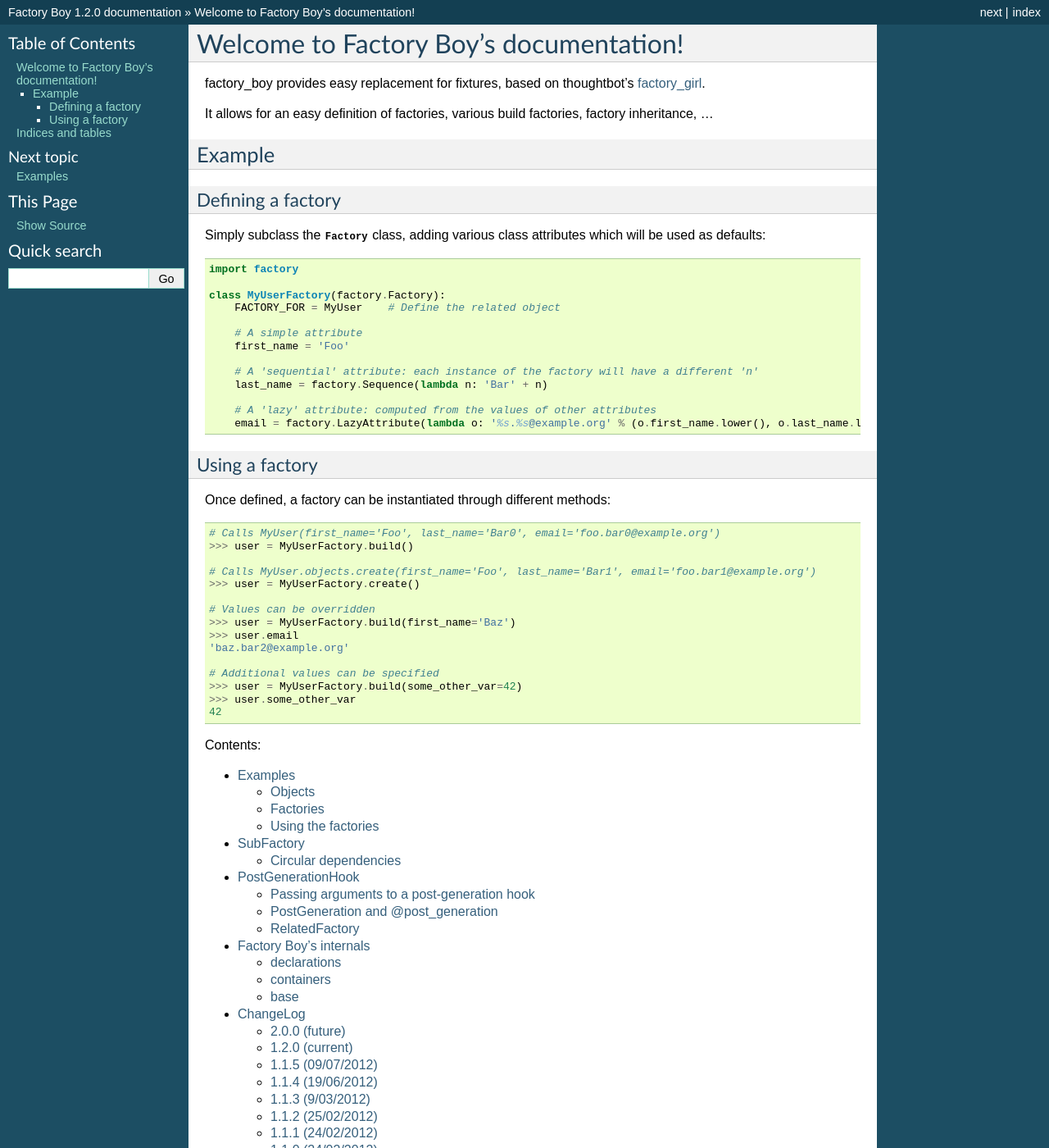
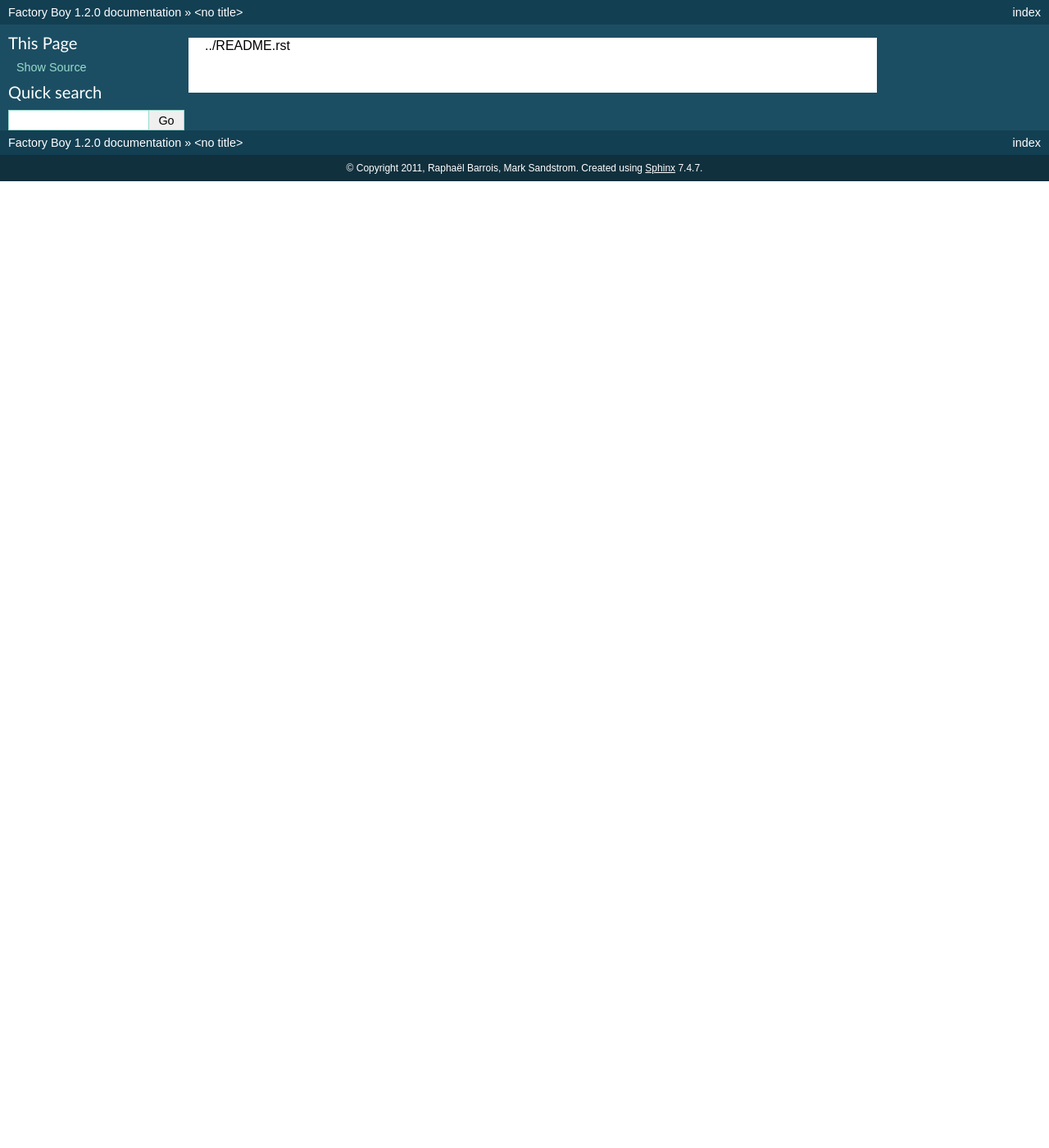
Before and after one commit to FactoryBoy/factory_boy, a Sphinx documentation site: the page built from docs/index.rst, in a window 1280 px wide and 1400 px high. Shown: the whole window at 82% size. Built offline with Sphinx 7.4.7, drawn with Linux system fonts in a browser that asks for light colours; some of the changed text lies outside the part shown.

Commit message:
Update doc
Signed-off-by: Raphaël Barrois <raphael.barrois@polytechnique.org>

```diff
--- a/docs/index.rst
+++ b/docs/index.rst
@@ -1,71 +1 @@
-Welcome to Factory Boy's documentation!
-=======================================
-
-factory_boy provides easy replacement for fixtures, based on thoughtbot's `factory_girl <http://github.com/thoughtbot/factory_girl>`_.
-
-It allows for an easy definition of factories, various build factories, factory inheritance, ...
-
-
-Example
--------
-
-Defining a factory
-""""""""""""""""""
-
-Simply subclass the :py:class:`~factory.Factory` class, adding various class attributes which will be used as defaults::
-
-    import factory
-
-    class MyUserFactory(factory.Factory):
-        FACTORY_FOR = MyUser    # Define the related object
-
-        # A simple attribute
-        first_name = 'Foo'
-
-        # A 'sequential' attribute: each instance of the factory will have a different 'n'
-        last_name = factory.Sequence(lambda n: 'Bar' + n)
-
-        # A 'lazy' attribute: computed from the values of other attributes
-        email = factory.LazyAttribute(lambda o: '%s.%s@example.org' % (o.first_name.lower(), o.last_name.lower()))
-
-Using a factory
-"""""""""""""""
-
-Once defined, a factory can be instantiated through different methods::
-
-    # Calls MyUser(first_name='Foo', last_name='Bar0', email='foo.bar0@example.org')
-    >>> user = MyUserFactory.build()
-
-    # Calls MyUser.objects.create(first_name='Foo', last_name='Bar1', email='foo.bar1@example.org')
-    >>> user = MyUserFactory.create()
-
-    # Values can be overridden
-    >>> user = MyUserFactory.build(first_name='Baz')
-    >>> user.email
-    'baz.bar2@example.org'
-
-    # Additional values can be specified
-    >>> user = MyUserFactory.build(some_other_var=42)
-    >>> user.some_other_var
-    42
-
-
-
-
-Contents:
-
-.. toctree::
-    :maxdepth: 2
-
-    examples
-    subfactory
-    post_generation
-    internals
-    changelog
-
-Indices and tables
-==================
-
-* :ref:`genindex`
-* :ref:`modindex`
-* :ref:`search`
+../README.rst
--- a/docs/internals.rst
+++ /dev/null
@@ -1,24 +0,0 @@
-Factory Boy's internals
-======================
-
-
-declarations
-------------
-
-.. automodule:: factory.declarations
-    :members:
-
-
-containers
-----------
-
-.. automodule:: factory.containers
-    :members:
-
-
-
-base
-----
-
-.. automodule:: factory.base
-    :members:
```
Also changed, not shown: 1 other file.
